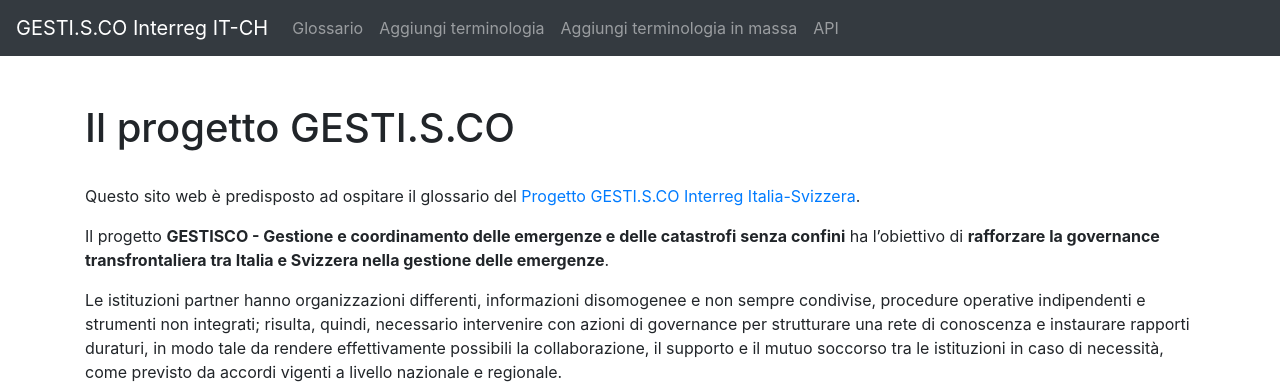
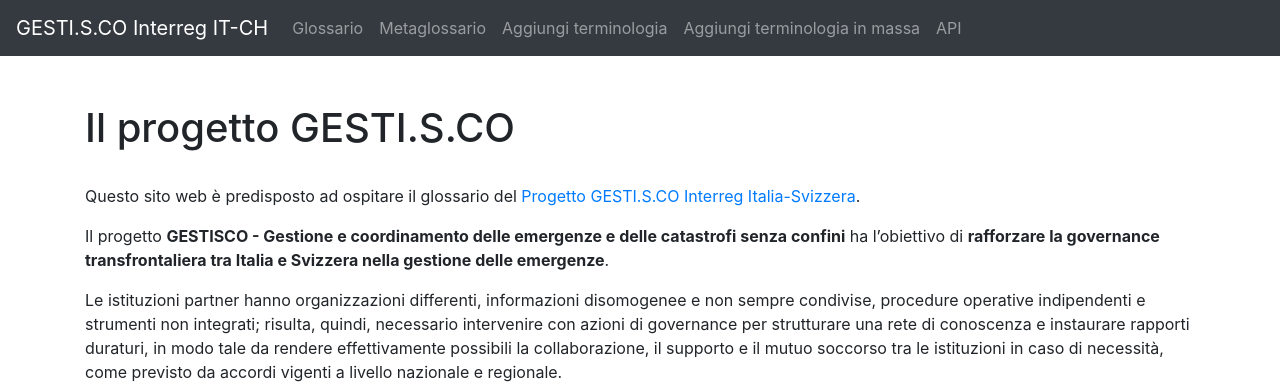
Before and after one commit to tommasosansone91/Metaglossario-Gestisco, a Django app: page / in a window 1280 px wide. Shown: the top 386 px of the page. Run offline with Django 3.2, Linux system fonts and the light colour scheme; parts of the project's set-up code (start-up, migrations or seed data) failed here and were passed over; some libraries are stand-ins or nearby versions.

Commit message:
rinominato query_wizard in metaglossario in tutti gli script

```diff
--- a/app_metaglossario/templates/base.html
+++ b/app_metaglossario/templates/base.html
@@ -37,7 +37,11 @@
                 <!-- glossario -->
               <li class="nav-item">
                 <a class="nav-link" href="{% url 'glossario' %}">Glossario<span class="sr-only">(current)</span></a>
+              </li>
 
+              <!-- Metaglossario -->
+              <li class="nav-item">
+                <a class="nav-link" href="{% url 'metaglossario' %}">Metaglossario</a>
               </li>
 
               <!-- Aggiungi terminologia -->
@@ -54,6 +58,8 @@
               <li class="nav-item">
                 <a class="nav-link" href="{% url 'api' %}">API</a>
               </li>
+
+
 
               <!-- Run script -->
               <!-- <li class="nav-item" style="background-color:rgb(15, 233, 106);color:rgb(54, 54, 54)">
--- a/app_metaglossario/templates/query_wizard.html
+++ b/app_metaglossario/templates/metaglossario.html
@@ -2,7 +2,7 @@
 
 {% block content %}
 
-<h1>Query Wizard</h1>
+<h1>Metaglossario</h1>
 <!-- (Al momento è un query box, devo trasformarlo in un wizard) -->
 <br>
 
@@ -21,7 +21,7 @@
 
         <div id="blocco_ricerca_semplice" class="search-container">
 
-          <form method="GET" action="{% url 'query_wizard' %}">
+          <form method="GET" action="{% url 'metaglossario' %}">
 
             <input id="testo_slot_ricerca_semplice"  type="text" placeholder="Ricerca terminologia..." name="like_term" value="{{request.GET.like_term}}">  <!-- è il nome che ho dato anche nella views.py -->
             <!-- name dentro input text vuol dire il sintagma che viene dato all'url di tutte le query, seguito da un = per indicarne il bersaglio'  -->
@@ -48,8 +48,6 @@
 
     <br>
 <!--  show tabella  -->
-
-<h2>Query result:</h2>
 
 
 
--- a/app_metaglossario/urls.py
+++ b/app_metaglossario/urls.py
@@ -13,7 +13,7 @@
     path('api/glossario', views.api_glossario, name="api_glossario"),
     path('api', views.pagina_api, name="api"),
     path('run_script', views.run_script, name="run_script"),
-    path('query_wizard', views.query_wizard, name="query_wizard"),
+    path('metaglossario', views.metaglossario, name="metaglossario"),
     path('indice_glossario', views.indice_glossario, name="indice_glossario")
 ]
 
--- a/app_metaglossario/views.py
+++ b/app_metaglossario/views.py
@@ -210,7 +210,7 @@
 
 
 
-def query_wizard(request):
+def metaglossario(request):
 
     # salva in variabile python ciò che il template mi indica come like_term, finisce anche nell'url
     # qui è vuoto
@@ -220,7 +220,22 @@
     Query_initial_string = "SELECT Lemmi.Thing, Acronimi.Thing, Definizioni.Thing FROM (app_metaglossario_model_is_Lemma_of INNER JOIN ((app_metaglossario_model_Things AS Acronimi INNER JOIN app_metaglossario_model_is_Acronimo_of ON Acronimi.ID_Thing = app_metaglossario_model_is_Acronimo_of.ID_soggetto) INNER JOIN app_metaglossario_model_Things AS Lemmi ON app_metaglossario_model_is_Acronimo_of.ID_oggetto = Lemmi.ID_Thing) ON app_metaglossario_model_is_Lemma_of.ID_soggetto = Lemmi.ID_Thing) INNER JOIN app_metaglossario_model_Things AS Definizioni ON app_metaglossario_model_is_Lemma_of.ID_oggetto = Definizioni.ID_Thing ORDER BY Lemmi.Thing"
    # metto questa perchè è per dire che di default la stringa di query è quella senza like
 
-    template = "query_wizard.html" #il template è sempre lo stesso
+    #da access a django sql puro
+
+    #per evitare confilitti nel like cambia " con '"
+
+    #cambia * con %
+
+    # i nomi delle tabelle e delle relazioni protrebbero cambiare
+
+    # ricerca in tutti i campi acq, metodo OR
+    # Query_initial_string = "SELECT Lemmi.Thing, Acronimi.Thing, Definizioni.Thing FROM (app_metaglossario_model_is_Lemma_of INNER JOIN ((app_metaglossario_model_Things AS Acronimi INNER JOIN app_metaglossario_model_is_Acronimo_of ON Acronimi.ID_Thing = app_metaglossario_model_is_Acronimo_of.ID_soggetto) INNER JOIN app_metaglossario_model_Things AS Lemmi ON app_metaglossario_model_is_Acronimo_of.ID_oggetto = Lemmi.ID_Thing) ON app_metaglossario_model_is_Lemma_of.ID_soggetto = Lemmi.ID_Thing) INNER JOIN app_metaglossario_model_Things AS Definizioni ON app_metaglossario_model_is_Lemma_of.ID_oggetto = Definizioni.ID_Thing WHERE (((Lemmi.Thing) Like '%acq%') OR ((Acronimi.Thing) Like '%acq%') OR ((Definizioni.Thing) Like '%acq%')) ORDER BY Lemmi.Thing"
+
+    # backup original string
+    # Query_initial_string = "SELECT Lemmi.Thing, Acronimi.Thing, Definizioni.Thing FROM (app_metaglossario_model_is_Lemma_of INNER JOIN ((app_metaglossario_model_Things AS Acronimi INNER JOIN app_metaglossario_model_is_Acronimo_of ON Acronimi.ID_Thing = app_metaglossario_model_is_Acronimo_of.ID_soggetto) INNER JOIN app_metaglossario_model_Things AS Lemmi ON app_metaglossario_model_is_Acronimo_of.ID_oggetto = Lemmi.ID_Thing) ON app_metaglossario_model_is_Lemma_of.ID_soggetto = Lemmi.ID_Thing) INNER JOIN app_metaglossario_model_Things AS Definizioni ON app_metaglossario_model_is_Lemma_of.ID_oggetto = Definizioni.ID_Thing"
+
+
+    template = "metaglossario.html" #il template è sempre lo stesso
 
     # no modello eprchè mi connetto diretto al db
 
```
